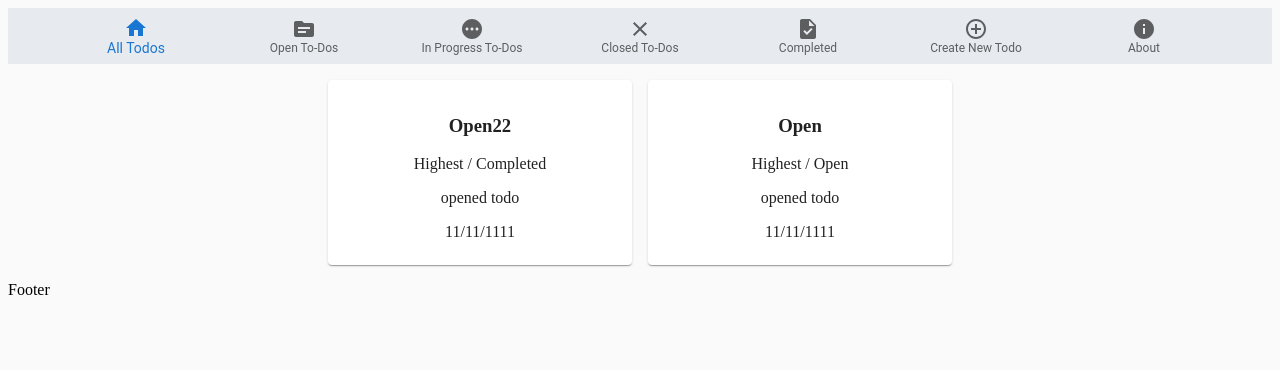
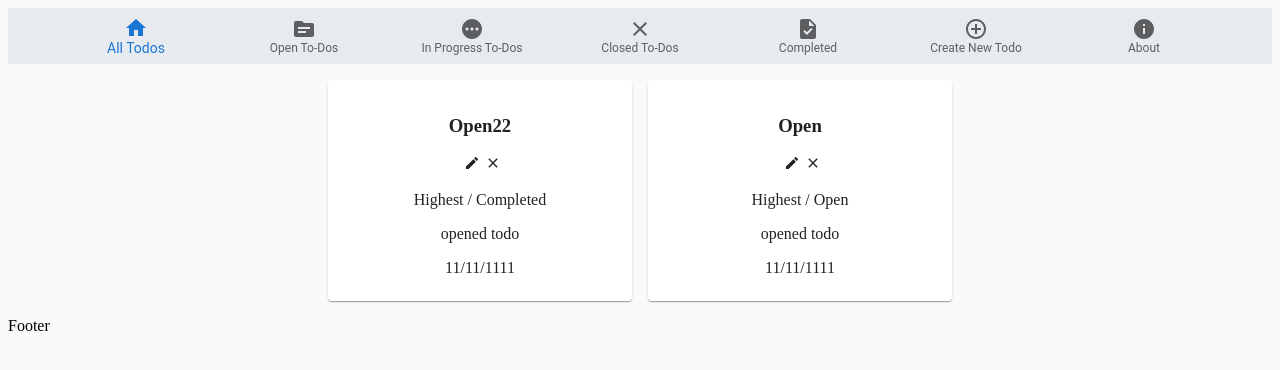
Before and after one commit to mustafacagri/react-todos, a React (Create React App) app: page / in a window 1280 px wide. Shown: the top 370 px of the page. Built offline with nearby package versions, Linux system fonts and the light colour scheme; data requests are answered from the project's data file.

Commit message:
feat split the edit & remove buttons and use ellipsis
removing a todo part is on going...

```diff
--- a/src/components/Todo.js
+++ b/src/components/Todo.js
@@ -3,6 +3,8 @@ import { Card, CardContent } from '@mui/material'
 import { useSelector } from 'react-redux'
 import { useDispatch } from 'react-redux'
 import { setTodo, openTodoModal } from '../store/slices/uiSlice'
+import { Close, Edit } from '@mui/icons-material'
+import IconButton from '@material-ui/core/IconButton'
 
 function Todo({ todo }) {
   const dispatch = useDispatch()
@@ -19,12 +21,28 @@ function Todo({ todo }) {
     const d = new Date(todo.deadline)
     deadline = d.toLocaleDateString()
   }
+
   const subheader = `${priority} / ${todo?.status}`
+
+  const styles = {
+    smallIcon: {
+      fontSize: 16,
+      marginLeft: 5,
+      cursor: 'pointer'
+    },
+    h3: { textOverflow: 'ellipsis', whiteSpace: 'nowrap', overflow: 'hidden' }
+  }
   return (
     <>
       <Card>
         <CardContent>
-          <h3 onClick={() => editTodo()} >{todo?.title}</h3>
+          <h3 style={styles.h3}>{todo?.title}</h3>
+          <span onClick={() => editTodo()}>
+            <Edit style={styles.smallIcon} />
+          </span>
+          <span>
+            <Close style={styles.smallIcon} />
+          </span>
           <p>{subheader}</p>
           <p>{todo?.description}</p>
           <span>{deadline}</span>
--- a/src/components/elements/Header.js
+++ b/src/components/elements/Header.js
@@ -3,7 +3,7 @@ import Box from '@mui/material/Box'
 import BottomNavigation from '@mui/material/BottomNavigation'
 import BottomNavigationAction from '@mui/material/BottomNavigationAction'
 import { Close, ControlPoint, Home, Info, Pending, Task, Topic } from '@mui/icons-material'
-import { Link, useNavigate } from 'react-router-dom'
+import { useNavigate } from 'react-router-dom'
 
 import { useDispatch } from 'react-redux'
 import { openTodoModal, setStatusFilter } from '../../store/slices/uiSlice'
```
